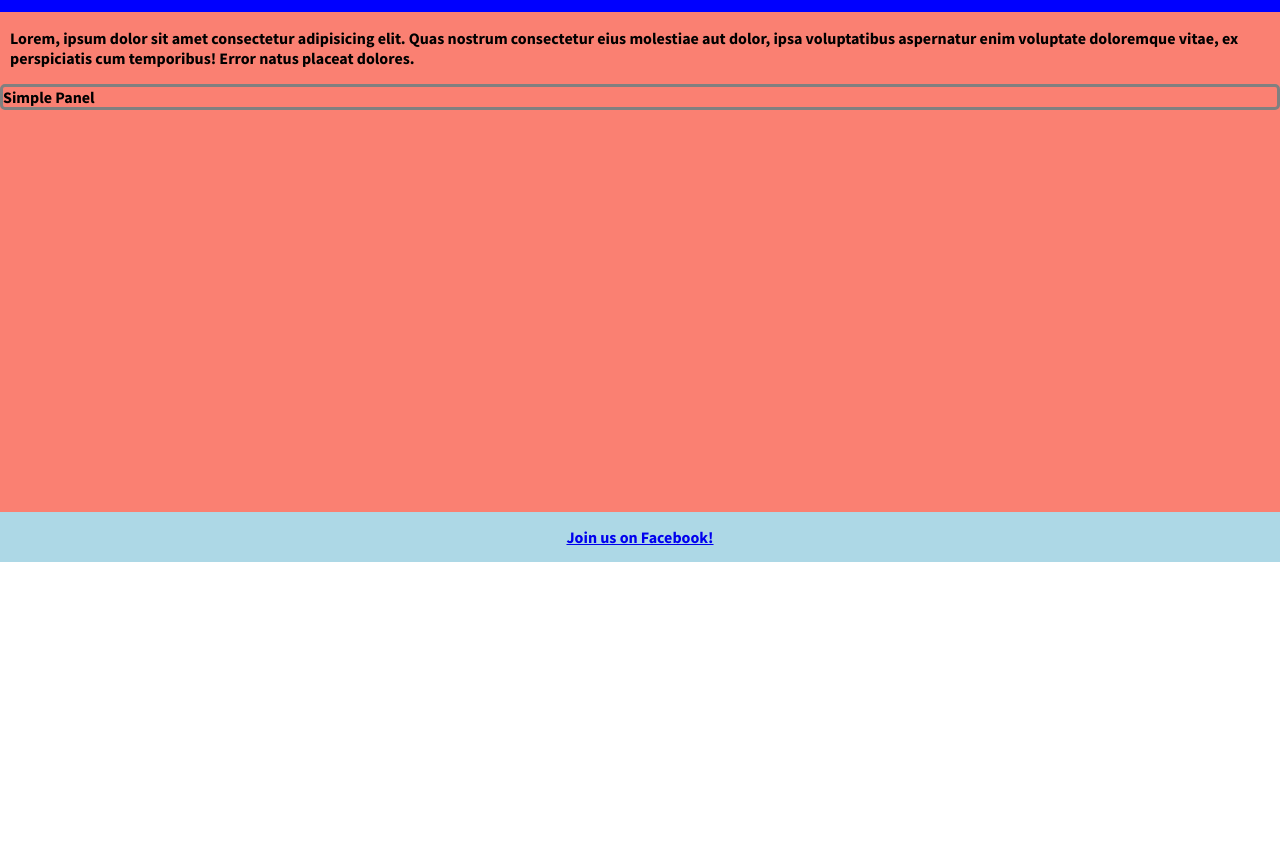
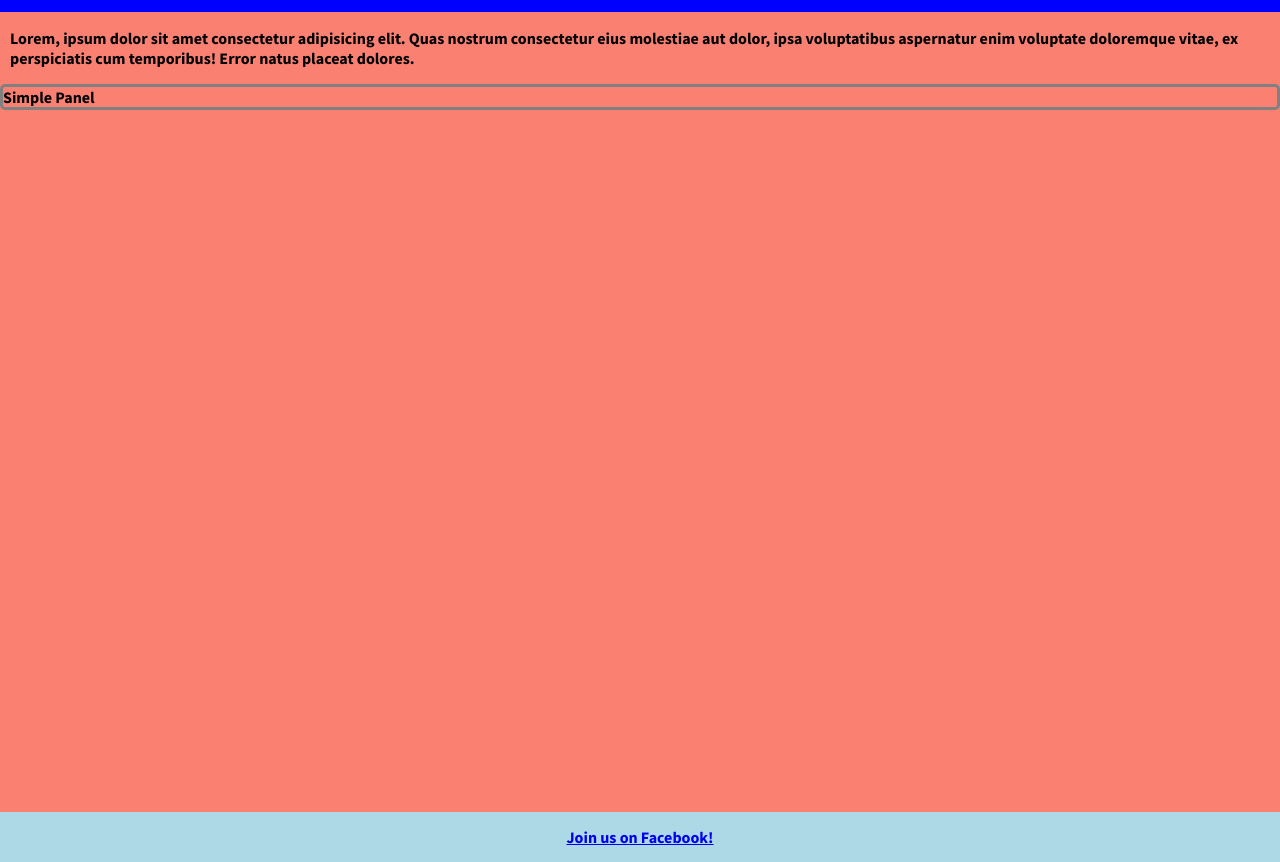
Before and after one commit to mihallabrin/layout-example, a website: page public/index.html in a window 1280 px wide. Shown: the part 38-900 px from the top of the page. Before the commit the page ends 800 px from the top, so only its background shows below. Drawn offline with Linux system fonts and the light colour scheme.

Commit message:
updated main to default to view screen height

```diff
--- a/src/sass/_main.scss
+++ b/src/sass/_main.scss
@@ -1,5 +1,5 @@
 .main {
-  height: 500px;
+  min-height: 100vh;
   background-color: salmon;
 
   &__content {
```
Also changed, not shown: public/style.css.
